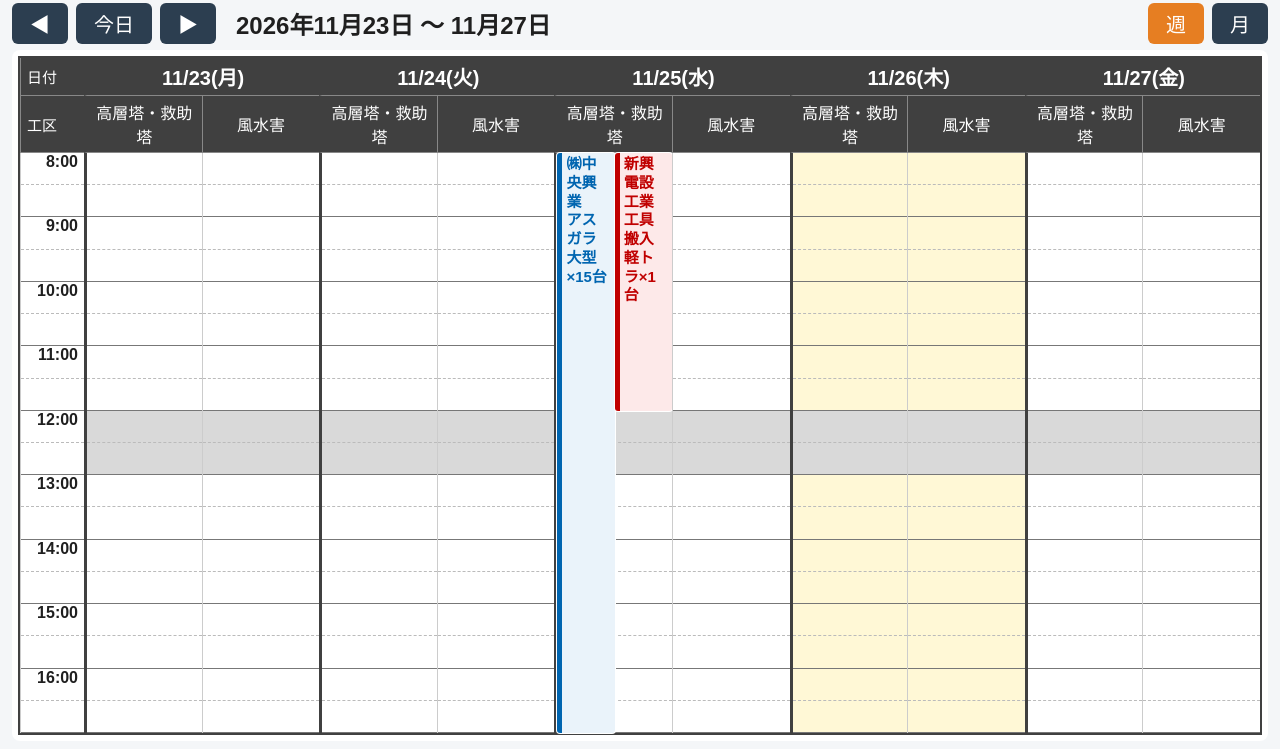
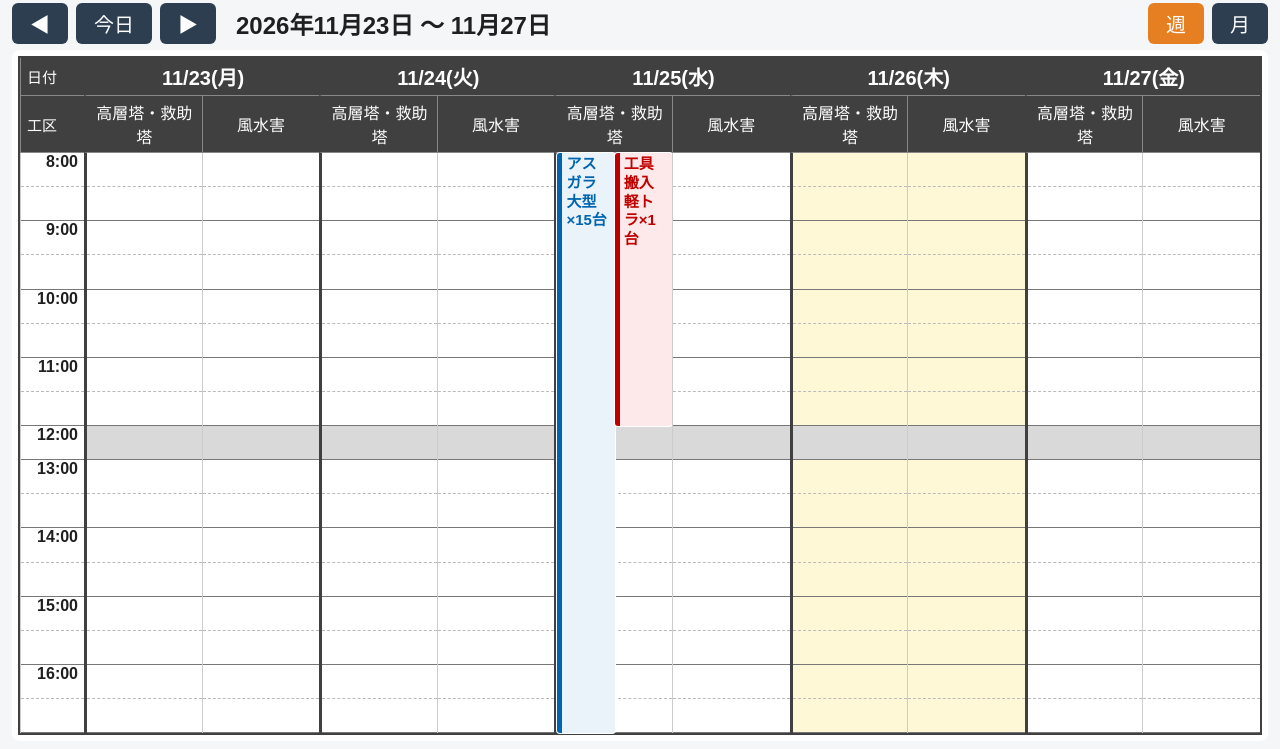
Before and after one commit to signage-bot/signage-calender, a plain HTML site: page index.html in a window 1280 px wide. Shown: the part 51-800 px from the top of the page. Drawn offline with Linux system fonts and the light colour scheme.

Commit message:
Refactor lunch break handling in week rendering

```diff
--- a/index.html
+++ b/index.html
@@ -154,6 +154,7 @@ const SHOW_WEEKEND = false;           // 土日も表示するなら true（週
 
 const SLOT_MINUTES = 30;              // 週表示の1行あたりの分数（30分きざみ）
 const LUNCH = ["12:00", "13:00"];     // 昼休みとしてグレーにする時間帯（不要なら [] にする）
+const LUNCH_HEIGHT = 30;              // 昼休みの行の高さ（30なら30分ぶん、60なら縮めない）
 const SHOW_TIME_IN_EVENT = false;     // 週表示の帯の中に「8:00～12:00」も出すなら true
 const MONTH_MAX = 4;                  // 月表示：1日に出す件数（超えたら「+他◯件」）
 
@@ -213,8 +214,16 @@ function renderWeek(){
   // 表示する時間帯（Excelの「表示開始」「表示終了」。なければ 8:00～17:00）
   const tMin = toMin((DATA.slotMin || "08:00").slice(0, 5));
   const tMax = toMin((DATA.slotMax || "17:00").slice(0, 5));
-  const span = tMax - tMin;
-  const slots = Math.max(1, Math.ceil(span / SLOT_MINUTES));
+
+  // 【昼休みを縮めて表示するための計算】
+  const lS = LUNCH.length === 2 ? toMin(LUNCH[0]) : -1;   // 昼休みの開始（分）
+  const lE = LUNCH.length === 2 ? toMin(LUNCH[1]) : -1;   // 昼休みの終了（分）
+  const lRate = lE > lS ? LUNCH_HEIGHT / (lE - lS) : 1;   // 縮める割合（60分を30分の高さ → 0.5）
+  const w = x => {                                        // 表示開始からの「見た目上の分数」
+    const inLunch = Math.max(0, Math.min(x, lE) - Math.max(tMin, lS));
+    return (x - tMin) - inLunch + inLunch * lRate;
+  };
+  const pos = x => w(x) / w(tMax) * 100;                  // 画面上の位置（上から何％か）
 
   // 表示する日（月曜はじまり）
   const mon = new Date(baseDate); mon.setHours(0,0,0,0);
@@ -245,15 +254,22 @@ function renderWeek(){
     html += `<div class="cell-head cell-area ${i === 0 ? "day-start" : ""}">${esc(a)}</div>`;
   }));
 
-  // 背景の行（30分ごと）を作る
+  // 背景の行（30分ごと。昼休みは1行にまとめて低くする）
   const slotRows = (withLabel) => {
     let s = "";
-    for (let i = 0; i < slots; i++){
-      const m = tMin + i * SLOT_MINUTES;
-      const hourEnd = (m + SLOT_MINUTES) % 60 === 0 ? " hour-end" : "";
-      const lunch = LUNCH.length === 2 && m >= toMin(LUNCH[0]) && m < toMin(LUNCH[1]) ? " lunch" : "";
+    let m = tMin;
+    while (m < tMax){
+      let next = Math.min(m + SLOT_MINUTES, tMax);
+      let lunch = "";
+      if (m === lS){                                       // 昼休みの開始なら、終了までを1行にする
+        next = lE;
+        lunch = withLabel ? "" : " lunch";
+      }
+      const hourEnd = next % 60 === 0 ? " hour-end" : "";
       const label = withLabel && m % 60 === 0 ? minToHM(m) : "";
-      s += `<div class="slot${hourEnd}${withLabel ? "" : lunch}">${label}</div>`;
+      const grow = (w(next) - w(m)) / SLOT_MINUTES;        // 行の高さ（30分の行＝1）
+      s += `<div class="slot${hourEnd}${lunch}" style="flex:${grow}">${label}</div>`;
+      m = next;
     }
     return s;
   };
@@ -281,16 +297,16 @@ function renderWeek(){
       if (en <= s) return;                                   // 表示時間外
       const div = document.createElement("div");
       div.className = "ev";
-      div.style.top = ((s - tMin) / span * 100) + "%";       // 開始位置
-      div.style.height = ((en - s) / span * 100) + "%";      // 長さ
+      div.style.top = pos(s) + "%";                          // 開始位置
+      div.style.height = (pos(en) - pos(s)) + "%";           // 長さ
       div.style.left = (lane / lanes * 100) + "%";           // 重なったときは横に並べる
       div.style.width = (100 / lanes) + "%";
       div.style.background = e.bgColor;
       div.style.color = e.textColor;
       div.style.borderLeftColor = e.textColor;
-      // ↓ 帯に出す文字（業者名＋内容）
+      // ↓ 帯に出す文字（内容のみ。業者名は月表示と詳細だけに出す）
       div.innerHTML = (SHOW_TIME_IN_EVENT ? `<div class="tm">${minToHM(e.sMin)}～${minToHM(e.eMin)}</div>` : "")
-                    + `${esc(e.company)}　${esc(e.detail)}`;
+                    + esc(e.detail);
       div.addEventListener("click", () => openModal(e));
       col.appendChild(div);
     });
@@ -300,7 +316,7 @@ function renderWeek(){
       if (nm >= tMin && nm <= tMax){
         const line = document.createElement("div");
         line.className = "now";
-        line.style.top = ((nm - tMin) / span * 100) + "%";
+        line.style.top = pos(nm) + "%";
         col.appendChild(line);
       }
     }
```
